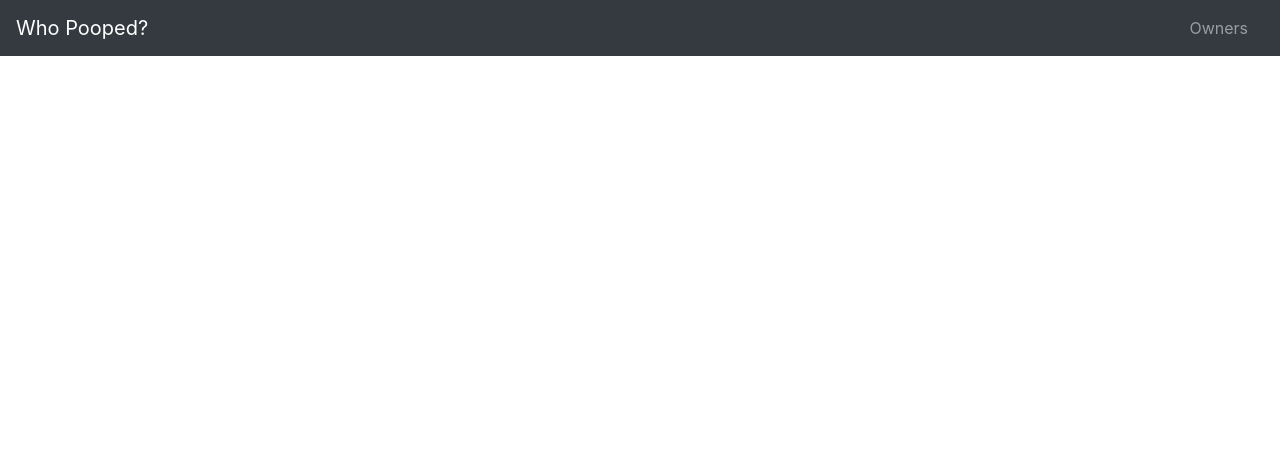
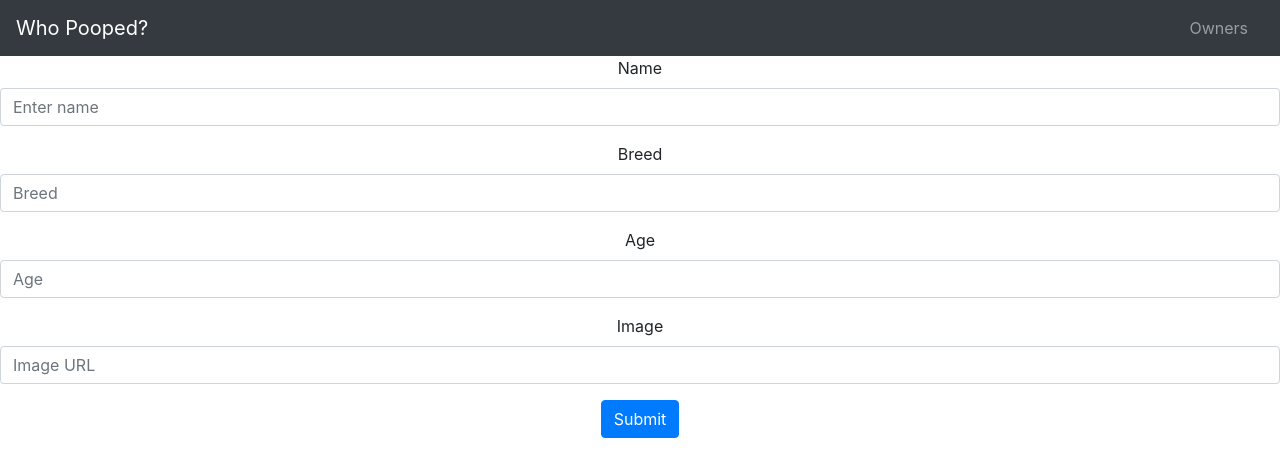
Before and after one commit to GopherEverett/WhoPooped, a React (Create React App) app in the folder client/: page /1/newDog in a window 1280 px wide. Shown: the top 476 px of the page. Built offline with nearby package versions, Linux system fonts and the light colour scheme; the HTML template or start-up script is replaced by a standard one.

Commit message:
forms added

```diff
--- a/client/src/App.js
+++ b/client/src/App.js
@@ -2,9 +2,12 @@ import React from 'react';
 import { Route, Switch, BrowserRouter } from 'react-router-dom'
 import Owners from './components/Owners'
 import Owner from './components/Owner'
+import NewOwnerForm from './components/NewOwnerForm'
+import NewDogForm from './components/NewDogForm'
 import './App.css';
 import 'bootstrap/dist/css/bootstrap.min.css';
 import { Navbar, Nav } from 'react-bootstrap'
+
 function App() {
   return (
     <div className="App">
@@ -17,6 +20,8 @@ function App() {
         </Navbar>
         <Switch>
           <Route exact path='/' component={Owners} />
+          <Route exact path='/newOwner' component={NewOwnerForm} />
+          <Route exact path='/:ownerId/newDog' component={NewDogForm} />
           <Route exact path='/:ownerId' component={Owner} />
         </Switch>
       </BrowserRouter>
--- /dev/null
+++ b/client/src/components/NewDogForm.jsx
@@ -0,0 +1,55 @@
+import React, { useState } from 'react';
+import { Form, Button } from 'react-bootstrap'
+import axios from 'axios'
+
+function NewDogForm(props) {
+    const [name, setName] = useState('')
+    const [breed, setBreed] = useState('')
+    const [age, setAge] = useState('')
+    const [image, setImage] = useState('')
+
+const createDog = async (e) => {
+        e.preventDefault()
+        try {
+            await axios.post('/api/dog', {
+                name:  name,
+                breed: breed,
+                age: age,
+                image: image,
+                owner: props.match.params.ownerId
+            });
+
+        }
+        catch (err) {
+            console.log(err)
+        }
+    }
+
+    return (
+        <div>
+            <Form onSubmit={createDog}>
+                <Form.Group controlId="formGroupName">
+                    <Form.Label>Name</Form.Label>
+                    <Form.Control value={name} onChange={e => setName(e.target.value)} type="text" placeholder="Enter name" />
+                </Form.Group>
+                <Form.Group controlId="formGroupBreed">
+                    <Form.Label>Breed</Form.Label>
+                    <Form.Control value={breed} onChange={e => setBreed(e.target.value)} type="text" placeholder="Breed" />
+                </Form.Group>
+                <Form.Group controlId="formGroupAge">
+                    <Form.Label>Age</Form.Label>
+                    <Form.Control value={age} onChange={e => setAge(e.target.value)} type="number" placeholder="Age" />
+                </Form.Group>
+                <Form.Group controlId="formGroupImg">
+                    <Form.Label>Image</Form.Label>
+                    <Form.Control value={image} onChange={e => setImage(e.target.value)} type="text" placeholder="Image URL" />
+                </Form.Group>
+                <Button variant="primary" type="submit">
+                    Submit
+                </Button>
+            </Form>
+        </div>
+    );
+}
+
+export default NewDogForm;
--- /dev/null
+++ b/client/src/components/NewOwnerForm.jsx
@@ -0,0 +1,48 @@
+import React, { useState } from 'react';
+import { Form, Button } from 'react-bootstrap'
+import axios from 'axios'
+
+function NewOwnerForm(props) {
+    const [name, setName] = useState('')
+    const [location, setLocation] = useState('')
+    const [image, setImage] = useState('')
+
+const createOwner = async (e) => {
+        e.preventDefault()
+        try {
+            await axios.post('/api/user', {
+                name:  name,
+                location: location,
+                image: image
+            });
+
+        }
+        catch (err) {
+            console.log(err)
+        }
+    }
+
+    return (
+        <div>
+            <Form onSubmit={createOwner}>
+                <Form.Group controlId="formGroupName">
+                    <Form.Label>Name</Form.Label>
+                    <Form.Control value={name} onChange={e => setName(e.target.value)} type="text" placeholder="Enter name" />
+                </Form.Group>
+                <Form.Group controlId="formGroupLocation">
+                    <Form.Label>Location</Form.Label>
+                    <Form.Control value={location} onChange={e => setLocation(e.target.value)} type="text" placeholder="Location" />
+                </Form.Group>
+                <Form.Group controlId="formGroupImg">
+                    <Form.Label>Image</Form.Label>
+                    <Form.Control value={image} onChange={e => setImage(e.target.value)} type="text" placeholder="Image URL" />
+                </Form.Group>
+                <Button variant="primary" type="submit">
+                    Submit
+                </Button>
+            </Form>
+        </div>
+    );
+}
+
+export default NewOwnerForm;
--- a/client/src/components/Owner.jsx
+++ b/client/src/components/Owner.jsx
@@ -2,7 +2,7 @@ import React, { useState, useEffect } from 'react';
 import Axios from 'axios';
 import Moment from 'react-moment';
 import PoopButton from './PoopButton';
-import { Card } from 'react-bootstrap'
+import { Card, Button } from 'react-bootstrap'
 import swal from '@sweetalert/with-react'
 
 export default function Owner(props) {
@@ -46,7 +46,6 @@ export default function Owner(props) {
     }, [props.match.params.ownerId])
     return (
         <div>
-            {/* <h1> Dogs:</h1> */}
             <div className="dogCards">
                 {dogs.map((dog, idx) => (
                     <Card key={dog._id} style={{ width: '18rem' }}>
@@ -59,6 +58,7 @@ export default function Owner(props) {
                     </Card>
                 ))}
             </div>
+            <Button variant="primary" href={`/${props.match.params.ownerId}/newDog`}>Add Dog</Button>
         </div>
     )
 }
--- a/client/src/components/Owners.jsx
+++ b/client/src/components/Owners.jsx
@@ -2,7 +2,7 @@
 import React, { useState, useEffect } from 'react';
 import axios from 'axios'
 import { Link } from 'react-router-dom'
-import { Card } from 'react-bootstrap'
+import { Card, Button } from 'react-bootstrap'
 
 export default function Owners() {
     const [owners, setOwners] = useState([]);
@@ -17,7 +17,7 @@ export default function Owners() {
         <div>
             <h1>Owners:</h1>
             {owners.map(owner => (
-                <div className="ownerCard">
+                <div className="ownerCard" key={owner._id}>
                     <Card style={{ width: '18rem' }}>
                         <Card.Img variant="top" src={owner.image} />
                         <Link to={{
@@ -25,11 +25,12 @@ export default function Owners() {
                             owner: {
                                 name: owner.name
                             }
-                        }} key={owner._id}><h2>{owner.name}</h2></Link>
+                        }} ><h2>{owner.name}</h2></Link>
                         <Card.Text>Location: {owner.location}</Card.Text>
                     </Card>
                 </div>
             ))}
+            <Button variant="secondary" href="/newOwner">Add Owner</Button>
         </div>
     )
 }
```
Also changed, not shown: 1 other file (tests, documents, lock files or other folders).
